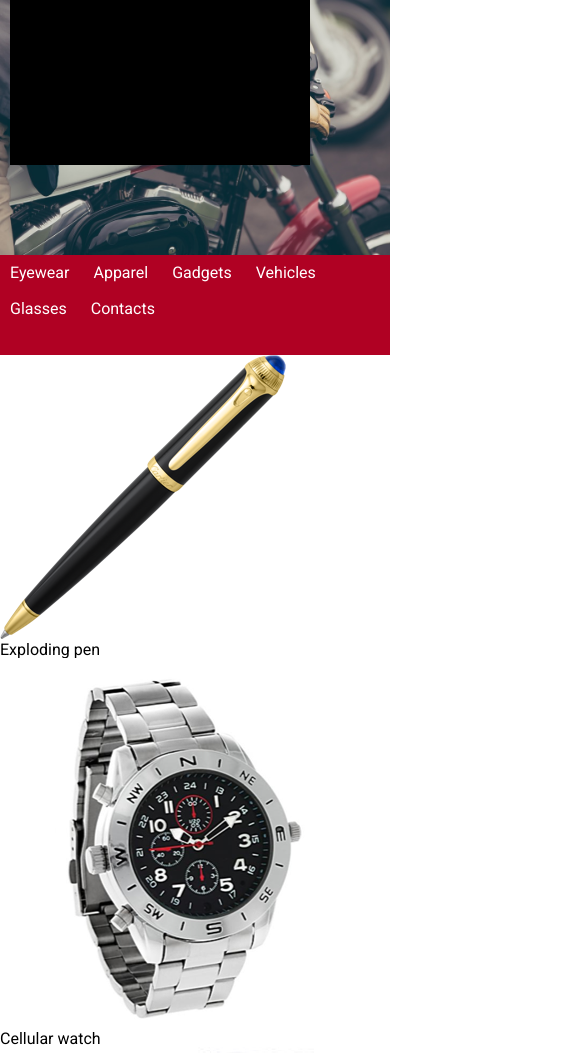
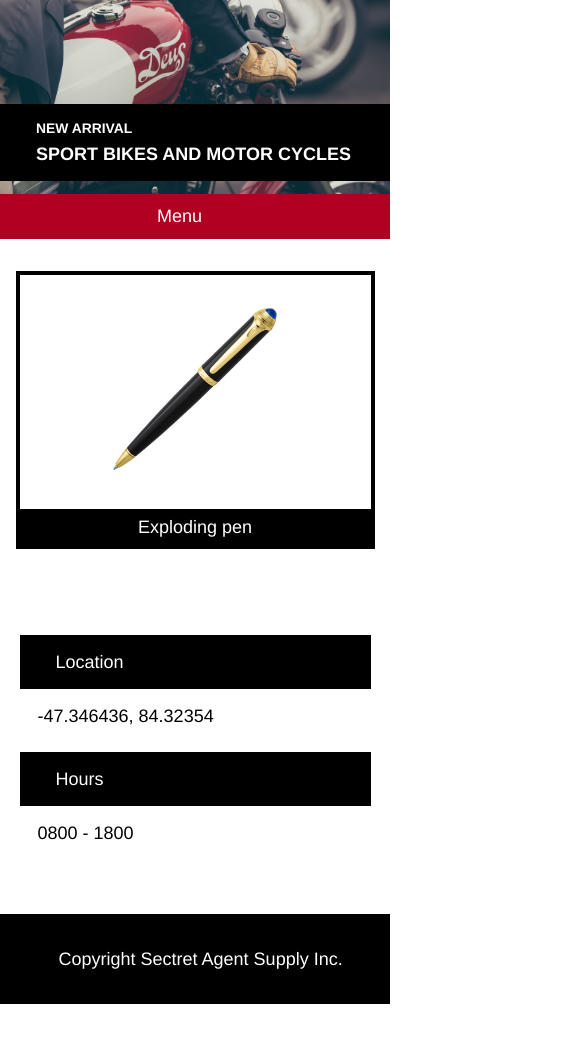
Before and after one commit to JohnnyGrafix/secretAgent, a plain HTML site: page index.html in a window 390 px wide. Shown: the part 118-1171 px from the top of the page, 585 px wide, since content can reach past the window. After the commit the page ends 1122 px from the top, so only its background shows below. Drawn offline with Linux system fonts and the light colour scheme.

Commit message:
responsive

```diff
--- a/index.html
+++ b/index.html
@@ -7,21 +7,25 @@
 	<link rel="stylesheet" type="text/css" href="./resources/css/style.css">
   </head>
   <body>
-
+  <div class="siteContainer">
+  <div class="logoContainer">
   <div class="logo">
   <img src="./resources/img/logo.png">
   <h4>SECRET AGENT SUPPLY INC</h4>
   </div>
+  </div>
   <div class="banner">
     <div class="new">
-	  <div class="newText">
+	  <!--<div class="newText">-->
 	  <h4>NEW ARRIVAL</h4>
 	  <h2>SPORT BIKES AND MOTOR CYCLES</h2>
-	  </div>
+	  <!--</div>-->
 	</div>
   </div>
   <div class="stuff">
+    <div class="stuffInStuff">
 	<nav>
+	  <div class="smallVersion" color="white"><p>Menu</p></div>
 	  <ul>
 	    <li>Eyewear</li>
 		<li>Apparel</li>
@@ -32,26 +36,37 @@
 	  </ul>
 	</nav>
 	</div>
+  </div>
+
   <div class="gallery">
-    <div class="products" id="pen">
-	  <img src="./resources/img/pen.png">
-	  <p>Exploding pen</p>
+    <div class="products">
+	  <div class="pix"><img src="./resources/img/pen.png"></div>
+	  <div class="words"><center><p>Exploding pen</p></center></div>
 	 </div>
 	<div class="products" id="watch">
-	  <img src="./resources/img/watch.png">
-	  <p>Cellular watch</p>
+	  <div class="pix"><img src="./resources/img/watch.png"></div>
+      <div class="words"><center><p>Cellular watch</p></center></div>
 	</div>
-	<div class="products" id="glasses">
-	  <img src="./resources/img/glasses.png">
-	  <p>Thermal glasses</p>
+	<div class="products" id="specs">
+	  <div class="pix"><img id="glasses" src="./resources/img/glasses.png"></div>
+	  <div class="words"><center><p>Thermal glasses</p></center></div>
 	</div>
-    <div class="locationHours">
-	  <p>Location</P>
+	</div>
+	<div class="contact">
+      <div class="location">
+	    <p id="place">Location</P>
 	    <p id="detail">-47.346436, 84.32354</p>
 	  </div>
-    <div class="locationHours">
-	  <p>Hours</P>
+      <div class="hours">
+	    <p id="time">Hours</P>
 	    <p id="detail">0800 - 1800</p>
+	  </div>
+    </div>
+	<div class="footer">
+	<div class="insidefoot">
+	<div class="copyright">Copyright Sectret Agent Supply Inc.
+	</div>
+	</div>
 	</div>
     </div>
   </body>
--- a/resources/css/style.css
+++ b/resources/css/style.css
@@ -1,37 +1,223 @@
+html {
+	font-size: 18px;
+}
 body {
-	font-family: 'Roboto', sans-serif;
+	font-family: 'Helvetica', sans-serif;
 }
+.logoContainer {
+	background-color: black;
+	width: 100%;
+	}
 .logo {
-	background-color: black;
+	width: 960px;
+	display: flex;
+	align-items: center;
+	margin: auto;
+}
+.logo img {
+	padding: 0 0.5rem;
+	height: 1.5rem;
 }
 .logo h4 {
 	color: white;
+	font-size: 1rem;
+	padding: 0.66rem 0.5rem;
+
 }
 .banner {
 	background-image: url("../img/moto.jpeg");
 	background-size: cover;
-	height: 300px;
+	height: 25rem;
 	background-repeat: no-repeat;
 	position: relative;
 }
 .new {
 	position: absolute;
-	width: 300px;
-	height: 200px;
-	top: 10px;
-	left: 10px;
+	width: 20rem;
+	top: 9rem;
 	background-color: black;
+	left: 13%;
+	color: white;
+	padding: 20px;
 }
-.newText {
-	color: white;
+.new h4 {
+	font-family: Helvetica;
+	font-size: 1rem;
+	font-weight: bold;
+	padding: 2rem 0 0.25rem 3rem;
+	}
+.new h2 {
+	font-family: Helvetica;
+	font-size: 2rem;
+	font-weight: bold;
+	padding: 0.25rem 3rem;
+	padding-bottom: 2rem;
 }
 .stuff {
 	background-color: #B00123;
 	background-size: cover;
-	height: 100px;
+	width: 100%;
+}
+.stuffInStuff {
+	width: 960px;
+	margin: auto;
+	display: relative;
+}
+.smallVersion {
+	color: white;
+	display: none;
+}
+ul {
+	display: absolute;
+	width: 100%;
+	margin: auto;
 }
 li {
 	color: white;
-	display: inline-block;
-	margin: 10px;
+	display: inline-flex;
+	justify-content: flex-end;
+	padding: 0.75rem 0;
+	margin-right: 8%;
 }
+/*.galleryConainter {
+	width: 90%;
+	border: 1px solid blue;
+	height: 30rem;
+}*/
+.gallery {
+	width: 960px;
+	margin: auto;
+	height: 19rem;
+	display: flex;
+	flex-wrap: wrap;
+	justify-content: space-between;
+}
+.products {
+	width: 30%;
+	height: 15rem;
+	border: 4px solid black;
+	margin-top: 3rem;
+	display: flex;
+	flex-direction: column;
+	align-items: center;
+	justify-content: flex-end;
+	}
+.products img {
+	height: 9rem;
+	margin-top: 2rem;
+	margin-bottom: 2rem;
+	}
+#glasses {
+	height: 4rem;
+	padding-top: 2rem;
+	margin-bottom: 4rem;
+}
+.words {
+	padding: 0.5rem 0;
+	width: 100%;
+	background-color: black;
+	color: white;
+}
+.contact {
+	width: 960px;
+	margin: 3rem auto;
+	display: flex;
+	flex-wrap: wrap;
+	justify-content: space-around;
+}
+.location, .hours {
+	width: 35%;
+}
+#place, #time {
+	background-color: black;
+    color: white;
+	padding: 1rem 2rem;
+}
+#detail {
+	padding: 1rem;
+}
+.footer {
+	width: 100%;
+	height: 5rem;
+	background-color: black;
+	display: flex;
+}
+.insidefoot {
+	width: 960px;
+	margin: auto;
+	background-color: black;
+    color: white;
+}
+@media only screen and (max-width: 960px){
+	.new {
+		left: 0;
+	}
+	.stuffInStuff {
+	width: 100%;
+	}
+	.smallVersion {
+	color: white;
+	display: flex;
+	justify-content: center;
+	padding: 0.75rem 0;
+	margin-right: 8%;
+	}
+li {
+	display: none;
+}
+	.gallery {
+	width: 100%;
+	}
+	.products {
+	width: 47%;
+	}
+	#specs {
+		display: none;
+	}
+	.contact {
+	width: 100%;
+	}
+	.insidefoot {
+		width: 100%;
+		margin-left: 1%;
+	}
+}
+@media only screen and (max-width: 480px){
+	.banner {
+		height: 15rem;
+	}
+	.new {
+	 width: 100%;
+	 top: 10rem;
+     padding: 0;
+	}
+	.new h4 {
+
+	font-size: 0.77rem;
+	font-weight: bold;
+	padding: 1rem 0 0.25rem 2rem;
+	}
+    .new h2 {
+
+	font-size: 1rem;
+	font-weight: bold;
+	padding: 0.25rem 2rem;
+	padding-bottom: 1rem;
+}
+.products {
+	width: 90%;
+	margin: auto;
+	}
+	#watch {
+		display: none;
+	}
+	.location, .hours {
+	width: 90%;}
+	.hours {
+		margin-top: 0.5rem;
+	}
+	.insidefoot {
+		width: 100%;
+		margin-left: 15%;
+	}
+}
```
Lines whose indentation alone changed are shown as unchanged.
